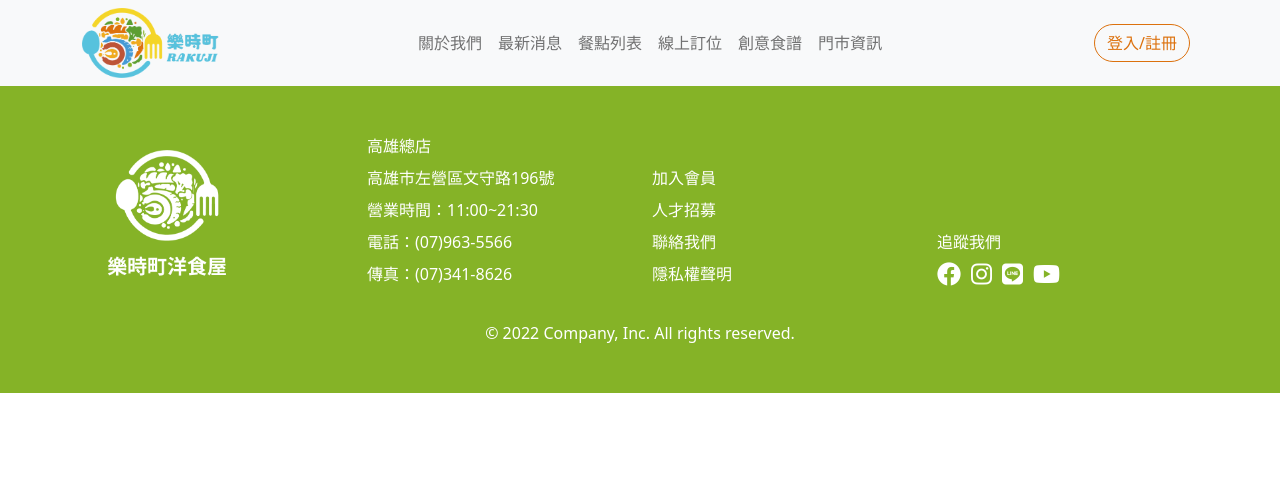
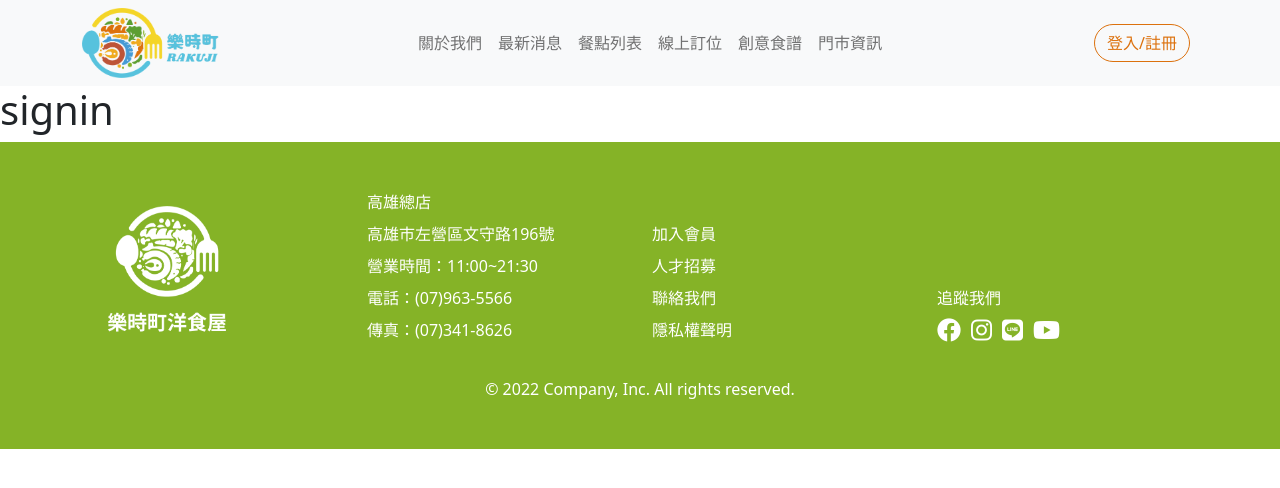
Before and after one commit to rakuji/rakuji, a React (Create React App) app: page /Signin in a window 1280 px wide. Shown: the top 488 px of the page. Built offline with nearby package versions, Linux system fonts and the light colour scheme; some icons are missing.

Commit message:
add signin route

```diff
--- a/src/App.js
+++ b/src/App.js
@@ -18,6 +18,7 @@ import Store from "./pages/Store/Store";
 import Contact from "./pages/Contact/Contact";
 import Votelist from "./pages/Newslist/Votelist";
 import Cooperationform from "./pages/Newslist/Cooperationform";
+import Signin from "./pages/Signin/Signin"
 
 function App() {
   return (
@@ -54,6 +55,9 @@ function App() {
         <Route path="/contact" exact>
           <Contact />
         </Route>
+        <Route path="/Signin" exact>
+          <Signin />
+        </Route>
       </Switch>
       <Footer />
     </div>
--- a/src/components/Nav.js
+++ b/src/components/Nav.js
@@ -85,9 +85,11 @@ function Nav() {
           {/* 按鈕區 */}
           <div>
             <span className="iconify" data-icon="eva:shopping-cart-outline"></span>
+            <Link to="/signin" className="link">
             <button type="button" className="btn mx-2">
               登入/註冊
             </button>
+            </Link>
           </div>
         </div>
       </div>
--- /dev/null
+++ b/src/pages/Signin/Signin.js
@@ -0,0 +1,10 @@
+import React, { Component } from "react";
+
+
+
+const Signin = () => {
+    return(
+        <h1>signin</h1>
+    );
+};
+export default Signin;
```
